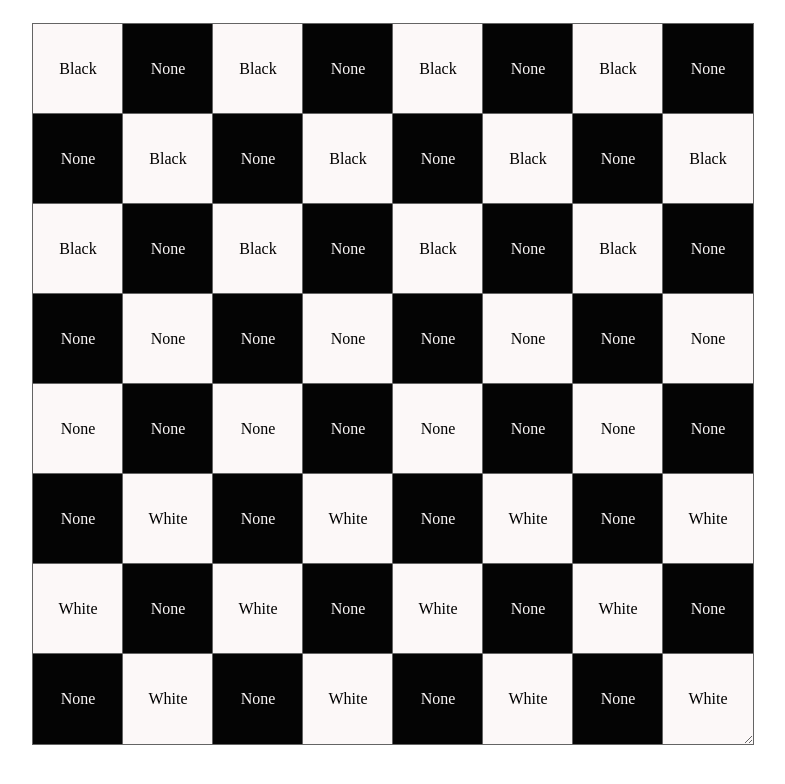
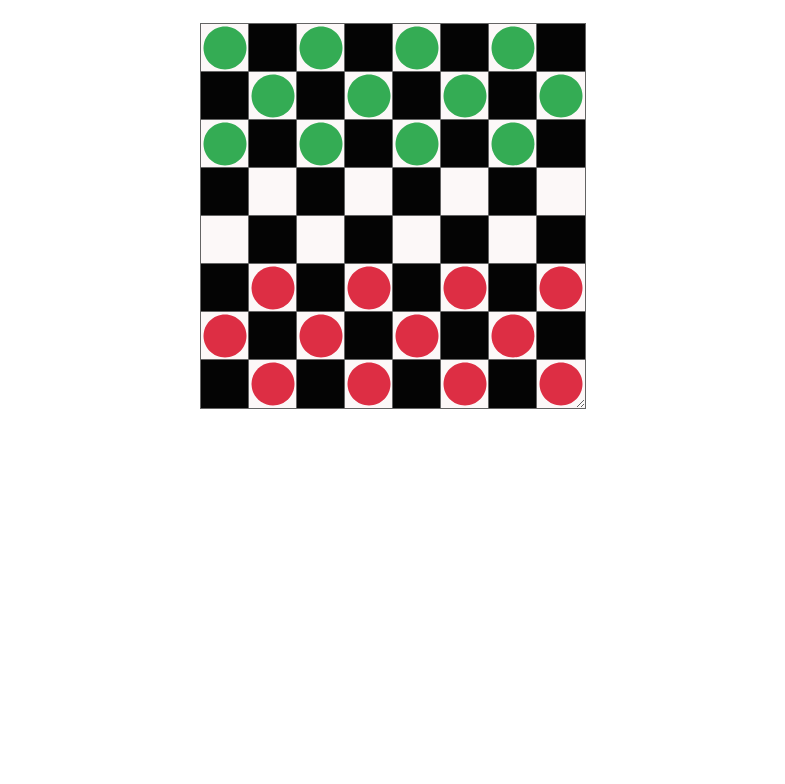
Before and after one commit to obfusticatedcode/project-0, a React app: page / in a window 1280 px wide. Shown: the top 784 px of the page, without its empty margins (247-1032 px from the left). Built offline with nearby package versions, Linux system fonts and the light colour scheme.

Commit message:
feat: add breakpoints

```diff
--- a/src/components/Board/Board.css
+++ b/src/components/Board/Board.css
@@ -3,14 +3,13 @@
   align-items: center;
   justify-content: center;
   flex-wrap: wrap;
-  height: 720px;
-  width: 720px;
+  height: 80vw;
+  width: 80vw;
   box-shadow: 0 0 0 1px var(--border-color);
   margin: auto;
   resize: both;
   overflow: auto;
 }
-
 
 .Square {
   display: flex;
@@ -28,3 +27,35 @@
   background-color: var(--black);
   color: var(--white);
 }
+
+/* Small mobile devices (landscape phones, 576px and up) */
+@media (min-width: 576px) {
+  .Board {
+    height: 60vw;
+    width: 60vw;
+  }
+}
+
+/* Medium devices (tablets, 768px and up) */
+@media (min-width: 768px) {
+  .Board {
+    height: 50vw;
+    width: 50vw;
+  }
+}
+
+/* Large devices (desktops, 992px and up) */
+@media (min-width: 992px) {
+  .Board {
+    height: 40vw;
+    width: 40vw;
+  }
+}
+
+/* Extra large devices (large desktops, 1200px and up) */
+@media (min-width: 1200px) {
+  .Board {
+    height: 30vw;
+    width: 30vw;
+  }
+}
--- a/src/components/Piece.tsx
+++ b/src/components/Piece.tsx
@@ -1,25 +1,30 @@
-import classname from "classnames";
 import * as React from "react";
+import SvgIcon from "./SvgIcon";
 
 export type PieceValue = "White" | "Black" | "WhiteKing" | "BlackKing" | "None";
 
 interface PieceProps {
   type: PieceValue;
   className?: string;
+  id: string;
 }
 
-const Piece = ({ type, className, ...props }: PieceProps) => {
-  return (
-    <div
-      className={classname("Piece", className, {
-        "Piece--white": type.includes("White"),
-        "Piece--black": type.includes("Black"),
-      })}
-      {...props}
-    >
-      {type}
-    </div>
-  );
+const Piece = ({ type, className, id, ...props }: PieceProps) => {
+  if (type === "None") {
+    return null;
+  }
+
+  const pieceColors = {
+    None: "none",
+    White: "#DD2E44",
+    Black: "#34AC54",
+    WhiteKing: "gold",
+    BlackKing: "silver",
+  };
+
+  const pieceColor = pieceColors[type];
+
+  return <SvgIcon id={id} color={pieceColor} />;
 };
 
 export default Piece;
--- a/src/components/Square.tsx
+++ b/src/components/Square.tsx
@@ -23,7 +23,7 @@ const Square = ({
       onClick={() => onClick(coordinate)}
       {...props}
     >
-      <Piece type={pieceType} />
+      <Piece type={pieceType} id={`piece-${coordinate[0]}-${coordinate[1]}`} />
     </div>
   );
 };
--- /dev/null
+++ b/src/components/SvgIcon.tsx
@@ -0,0 +1,39 @@
+import * as React from "react";
+
+interface IconProps {
+  color?: string;
+  id: string;
+}
+
+const SvgIcon = ({ color = "#dd2e44", id }: IconProps) => {
+  return (
+    <svg
+      xmlns="http://www.w3.org/2000/svg"
+      viewBox="0 0 47.5 47.5"
+      style={{
+        width: "100%",
+        height: "100%",
+        maxWidth: "100%",
+        maxHeight: "100%",
+        fillRule: "evenodd",
+        clipRule: "evenodd",
+        strokeLinejoin: "round",
+        strokeMiterlimit: 2,
+      }}
+    >
+      <defs>
+        <clipPath id={id}>
+          <path d="M0 38h38V0H0v38Z"></path>
+        </clipPath>
+      </defs>
+      <g clip-path={`url(#${id})`} transform="matrix(1.25 0 0 -1.25 0 47.5)">
+        <path
+          fill={color}
+          d="M36 19c0-9.389-7.611-17-17-17S2 9.611 2 19s7.611 17 17 17 17-7.611 17-17"
+        ></path>
+      </g>
+    </svg>
+  );
+};
+
+export default SvgIcon;
```
